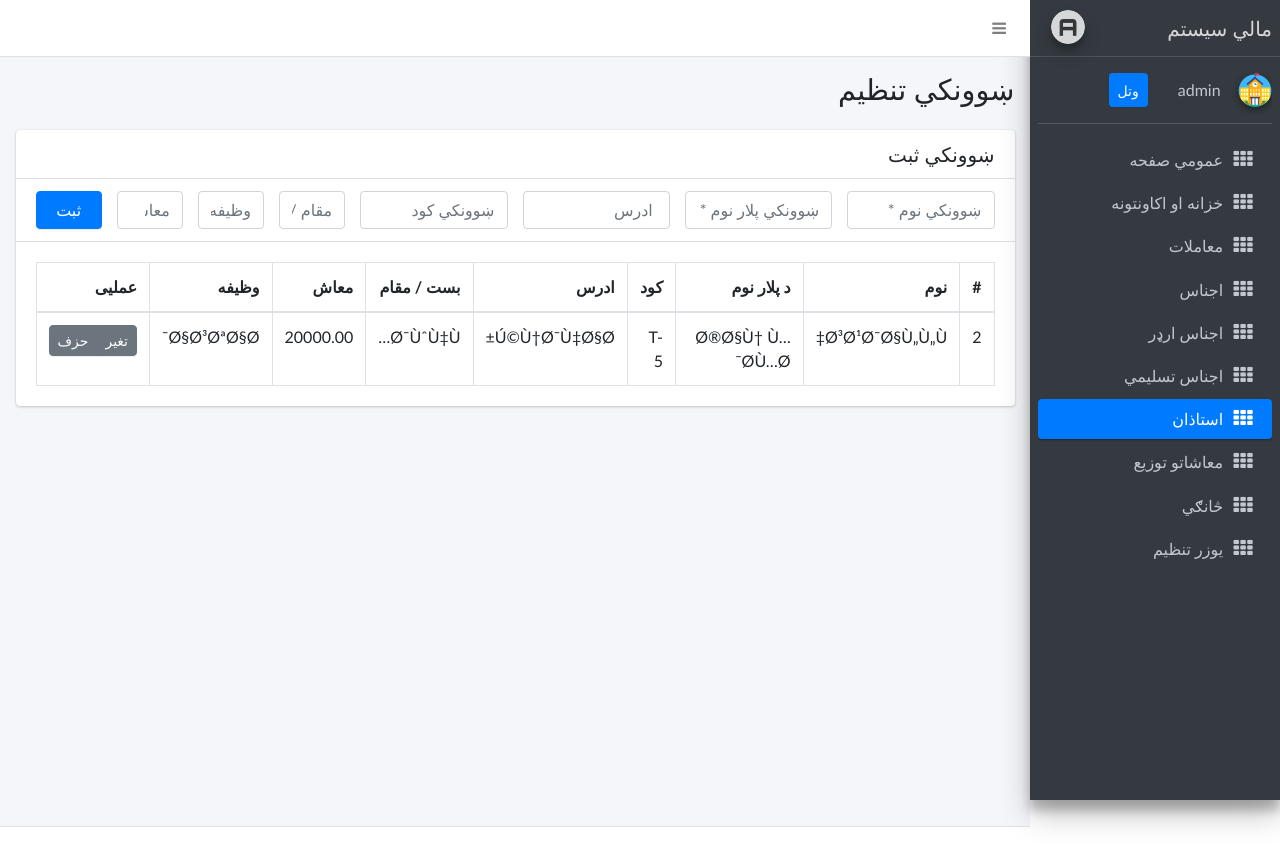
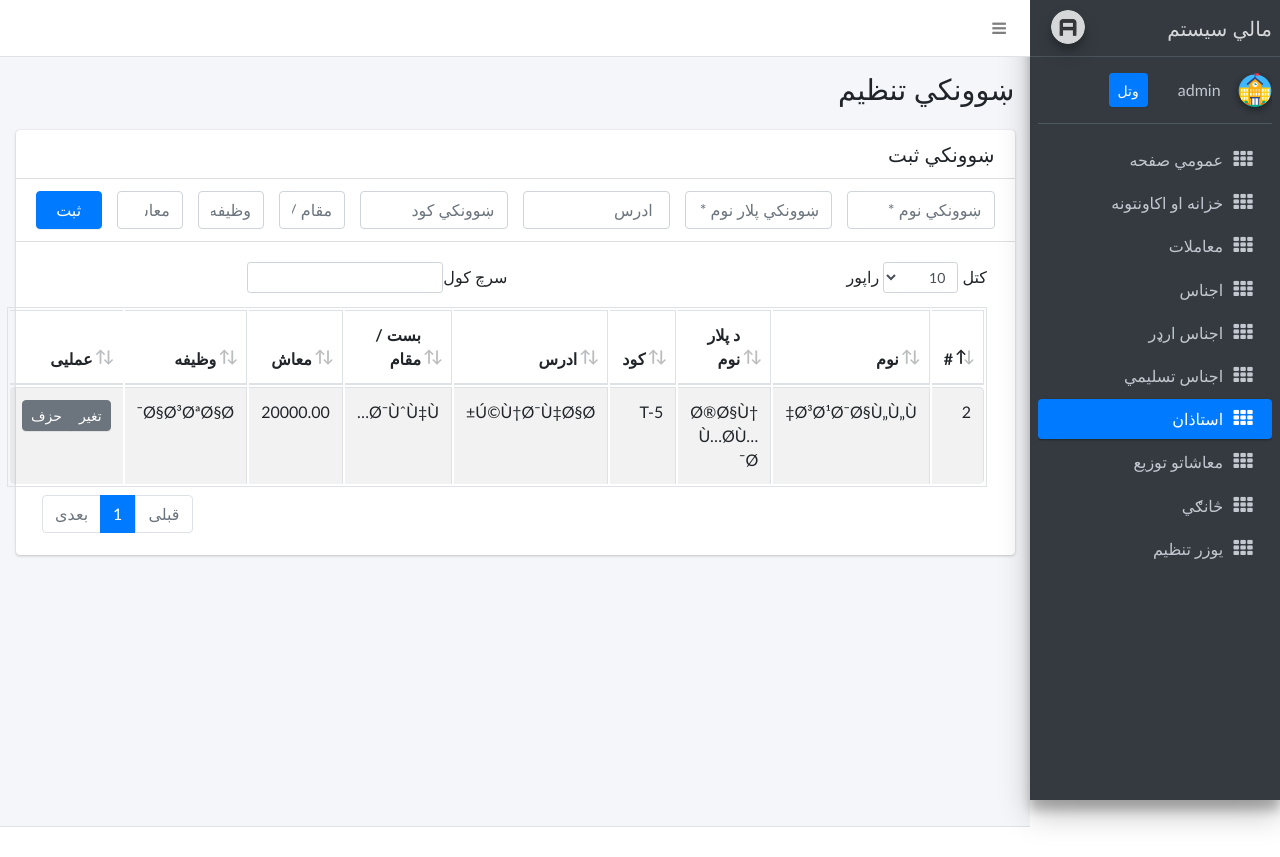
Before and after one commit to ahmadwalirohani/finance_affair_system, a PHP site: page /teachers.php in a window 1280 px wide. Run offline with PHP 8.4, Linux system fonts and the light colour scheme; a user stored in the database is signed in; data comes from the database, SQL or seed files in the repository; some libraries are stand-ins or nearby versions.

Commit message:
last changes

```diff
--- a/teachers.php
+++ b/teachers.php
@@ -88,7 +88,7 @@
                         </div>
                         <!-- /.card-header -->
                         <div class="card-body">
-                            <table class="table table-bordered">
+                            <table id="example1" class="table table-bordered table-striped">
                                 <thead>
                                     <tr>
                                         <th style="width: 10px">#</th>
@@ -145,8 +145,23 @@
 
 
 <?php include('./partials/footer.php'); ?>
+<script src="plugins/datatables/jquery.dataTables.js"></script>
+<script src="plugins/datatables/dataTables.bootstrap4.js"></script>
 <script>
     $(function() {
+
+        $("#example1").DataTable({
+            "language": {
+                "paginate": {
+                    "next": "بعدی",
+                    "previous": "قبلی"
+                },
+                'search': 'سرچ کول',
+                "lengthMenu": "کتل _MENU_ راپور"
+
+            },
+            "info": false,
+        });
 
         $(document).on('click', '.edit_teacher', function() {
             const params = JSON.parse(this.dataset.id);
```
